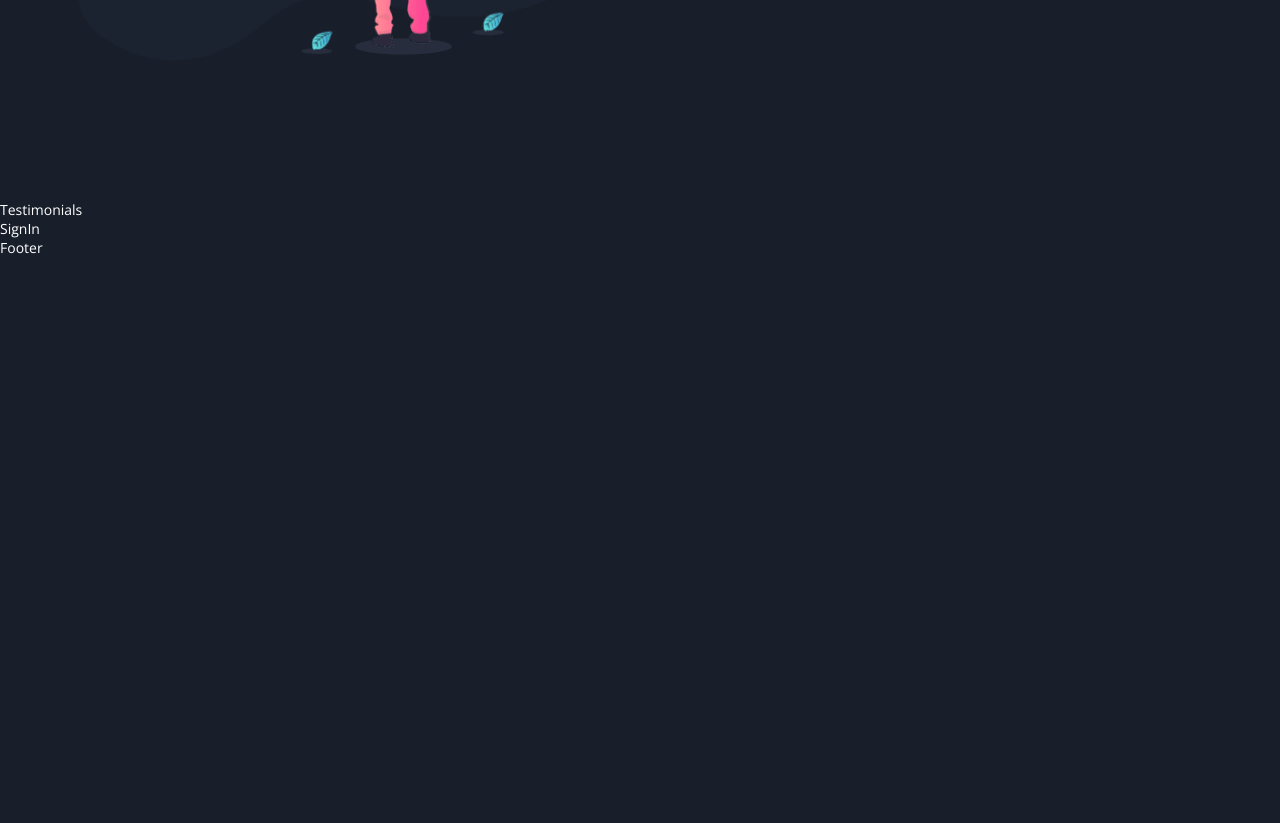
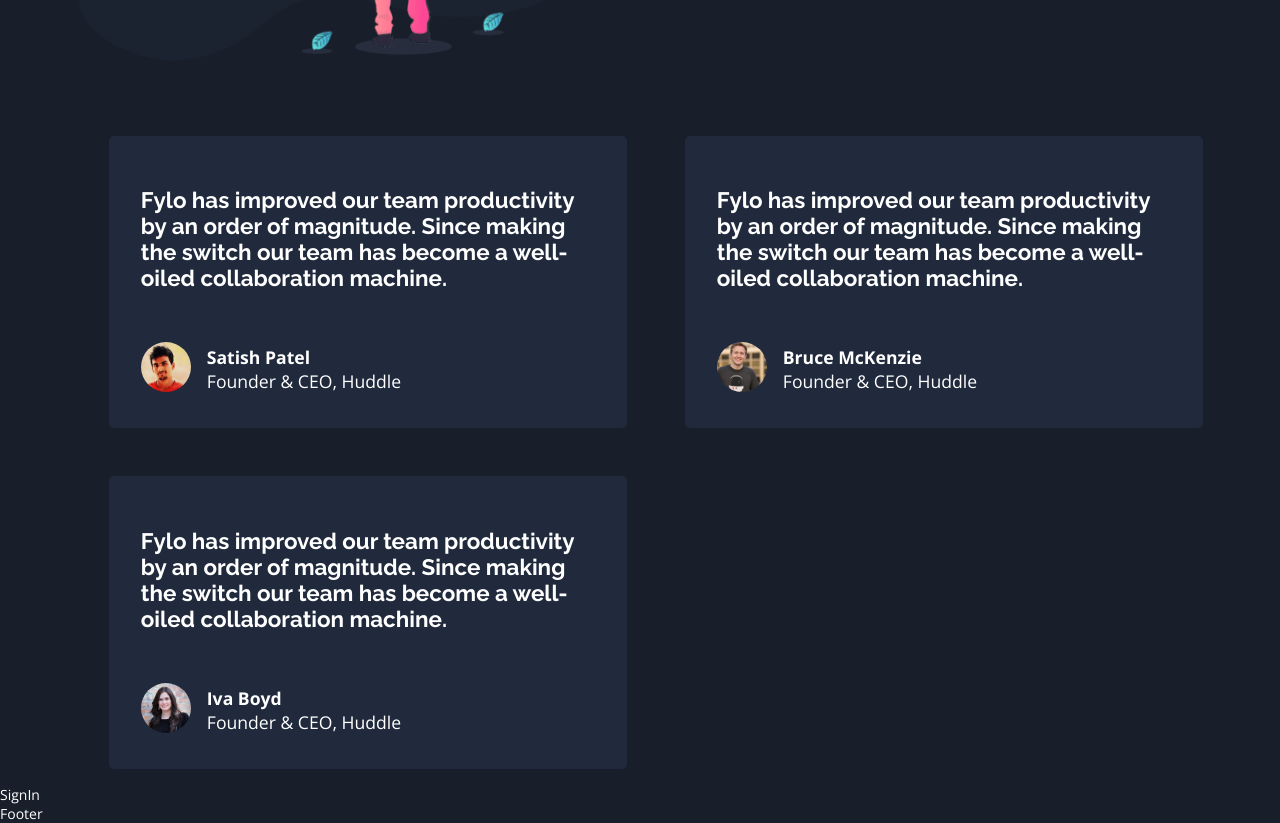
Before and after one commit to Ljusaj123/Fylo-Design-Page, a React (Create React App) app: page / in a window 1280 px wide. Shown: the part 1960-2783 px from the top of the page. Before the commit the page ends 2217 px from the top, so only its background shows below. Built offline with nearby package versions, Linux system fonts and the light colour scheme.

Commit message:
section for testimonials

```diff
--- a/src/components/Card.js
+++ b/src/components/Card.js
@@ -1,7 +1,24 @@
-import React from 'react'
+import React from "react";
 
-export const Card = () => {
+const Card = ({ props }) => {
+  const { text, name, work, image } = props;
   return (
-    <div>Card</div>
-  )
-}
+    <div className="card">
+      {console.log(text)}
+      <div className="card-text">
+        <h3>{text}</h3>
+      </div>
+      <div className="card-user">
+        <div className="card-user__image">
+          <img src={image} alt="profile" />
+        </div>
+        <div className="card-user__data">
+          <p id="name">{name}</p>
+          <p>{work}</p>
+        </div>
+      </div>
+    </div>
+  );
+};
+
+export default Card;
--- /dev/null
+++ b/src/const/Cardtext.js
@@ -0,0 +1,21 @@
+export const cardtext = [
+  {
+    text: "  Fylo has improved our team productivity by an order of magnitude. Since making the switch our team has become a well-oiled collaboration machine.",
+    name: "  Satish Patel",
+    work: "  Founder & CEO, Huddle",
+    image: "./images/profile-1.jpg",
+  },
+
+  {
+    text: "  Fylo has improved our team productivity by an order of magnitude. Since making the switch our team has become a well-oiled collaboration machine.",
+    name: "  Bruce McKenzie",
+    work: "  Founder & CEO, Huddle",
+    image: "./images/profile-2.jpg",
+  },
+  {
+    text: "  Fylo has improved our team productivity by an order of magnitude. Since making the switch our team has become a well-oiled collaboration machine.",
+    name: "  Iva Boyd",
+    work: "  Founder & CEO, Huddle",
+    image: "./images/profile-3.jpg",
+  },
+];
--- a/src/modules/Testimonials.js
+++ b/src/modules/Testimonials.js
@@ -1,9 +1,17 @@
-import React from 'react'
+import React from "react";
+import { cardtext } from "../const/Cardtext";
+import Card from "../components/Card";
 
 function Testimonials() {
   return (
-    <div>Testimonials</div>
-  )
+    <section className="testimonials">
+      <div className="testimonials-container">
+        {cardtext.map((card, index) => {
+          return <Card key={index} props={card} />;
+        })}
+      </div>
+    </section>
+  );
 }
 
-export default Testimonials
+export default Testimonials;
--- a/src/styles/css/styles.css
+++ b/src/styles/css/styles.css
@@ -28,7 +28,7 @@
 }
 
 h3 {
-  font-size: clamp(1.1rem, 2.5vw, 1.5rem);
+  font-size: clamp(1rem, 2vw, 1.4rem);
   margin: 1.2rem 0;
 }
 
@@ -93,6 +93,78 @@
           transform: scale(0.9);
 }
 
+.card {
+  width: clamp(250px, 90%, 600px);
+  display: -webkit-box;
+  display: -ms-flexbox;
+  display: flex;
+  -webkit-box-pack: center;
+      -ms-flex-pack: center;
+          justify-content: center;
+  -webkit-box-align: center;
+      -ms-flex-align: center;
+          align-items: center;
+  -webkit-box-orient: vertical;
+  -webkit-box-direction: normal;
+      -ms-flex-direction: column;
+          flex-direction: column;
+  border-radius: 5px;
+  background-color: hsl(219deg, 30%, 18%);
+  padding: 2rem;
+  justify-self: center;
+}
+.card-user {
+  width: 100%;
+  margin-top: 2rem;
+  display: -webkit-box;
+  display: -ms-flexbox;
+  display: flex;
+  -webkit-box-pack: start;
+      -ms-flex-pack: start;
+          justify-content: flex-start;
+  -webkit-box-align: center;
+      -ms-flex-align: center;
+          align-items: center;
+}
+.card-user__image {
+  margin-right: 1rem;
+}
+.card-user__image img {
+  border-radius: 50%;
+  width: 50px;
+}
+.card-user__data #name {
+  font-weight: 700;
+}
+
+@media screen and (max-width: 750px) {
+  .card {
+    padding: 1rem;
+  }
+  .card-user {
+    width: 100%;
+    margin-top: 0.5rem;
+    display: -webkit-box;
+    display: -ms-flexbox;
+    display: flex;
+    -webkit-box-pack: start;
+        -ms-flex-pack: start;
+            justify-content: flex-start;
+    -webkit-box-align: center;
+        -ms-flex-align: center;
+            align-items: center;
+  }
+  .card-user__image {
+    margin-right: 1rem;
+  }
+  .card-user__image img {
+    border-radius: 50%;
+    width: 50px;
+  }
+  .card-user__data #name {
+    font-weight: 700;
+  }
+}
 header {
   background-color: hsl(217deg, 28%, 15%);
   position: relative;
@@ -238,7 +310,7 @@
 }
 .features {
   width: 100%;
-  min-height: 80vh;
+  min-height: 70vh;
   height: -webkit-fit-content;
   height: -moz-fit-content;
   height: fit-content;
@@ -293,6 +365,10 @@
 }
 
 @media screen and (max-width: 750px) {
+  .features {
+    min-height: 50vh;
+    padding-bottom: 4rem;
+  }
   .features .features-container {
     -webkit-box-orient: vertical;
     -webkit-box-direction: normal;
@@ -308,3 +384,31 @@
     text-decoration: underline;
   }
 }
+.testimonials {
+  min-height: 50vh;
+  height: -webkit-max-content;
+  height: -moz-max-content;
+  height: max-content;
+  padding: 1rem 3rem;
+  display: -webkit-box;
+  display: -ms-flexbox;
+  display: flex;
+  -webkit-box-pack: center;
+      -ms-flex-pack: center;
+          justify-content: center;
+  -webkit-box-align: center;
+      -ms-flex-align: center;
+          align-items: center;
+}
+.testimonials-container {
+  display: grid;
+  padding-left: 2rem;
+  grid-template-columns: repeat(auto-fill, minmax(420px, 1fr));
+  row-gap: 3rem;
+}
+
+@media screen and (max-width: 750px) {
+  .testimonials {
+    padding: 1rem;
+  }
+}
--- a/src/styles/scss/base/_resets.scss
+++ b/src/styles/scss/base/_resets.scss
@@ -26,7 +26,7 @@
   line-height: 1.3;
 }
 h3 {
-  font-size: clamp(1.1rem, 2.5vw, 1.5rem);
+  font-size: clamp(1rem, 2vw, 1.4rem);
   margin: 1.2rem 0;
 }
 p {
--- /dev/null
+++ b/src/styles/scss/components/_card.scss
@@ -0,0 +1,58 @@
+@use "../base/" as *;
+
+.card {
+  width: clamp(250px, 90%, 600px);
+  @include universal-flex-display(center, center);
+  flex-direction: column;
+  border-radius: 5px;
+  background-color: $dark-blue-test-back;
+  padding: 2rem;
+
+  justify-self: center;
+
+  &-user {
+    width: 100%;
+    margin-top: 2rem;
+    @include universal-flex-display(flex-start, center);
+
+    &__image {
+      margin-right: 1rem;
+      img {
+        border-radius: 50%;
+        width: 50px;
+      }
+    }
+
+    &__data {
+      #name {
+        font-weight: $fw-bold;
+      }
+    }
+  }
+}
+
+@include media-750 {
+  .card {
+    padding: 1rem;
+
+    &-user {
+      width: 100%;
+      margin-top: 0.5rem;
+      @include universal-flex-display(flex-start, center);
+
+      &__image {
+        margin-right: 1rem;
+        img {
+          border-radius: 50%;
+          width: 50px;
+        }
+      }
+
+      &__data {
+        #name {
+          font-weight: $fw-bold;
+        }
+      }
+    }
+  }
+}
--- a/src/styles/scss/components/_index.scss
+++ b/src/styles/scss/components/_index.scss
@@ -1,2 +1,3 @@
 @forward "./navbar";
 @forward "./button";
+@forward "./card";
--- a/src/styles/scss/layout/_index.scss
+++ b/src/styles/scss/layout/_index.scss
@@ -1,3 +1,4 @@
 @forward "./header";
 @forward "./services";
 @forward "./features";
+@forward "./testimonials";
--- /dev/null
+++ b/src/styles/scss/layout/_testimonials.scss
@@ -0,0 +1,21 @@
+@use "../base/" as *;
+
+.testimonials {
+  min-height: 50vh;
+  height: max-content;
+  padding: 1rem 3rem;
+  @include universal-flex-display(center, center);
+
+  &-container {
+    display: grid;
+    padding-left: 2rem;
+    grid-template-columns: repeat(auto-fill, minmax(420px, 1fr));
+    row-gap: 3rem;
+  }
+}
+
+@include media-750 {
+  .testimonials {
+    padding: 1rem;
+  }
+}
--- a/src/styles/scss/styles.scss
+++ b/src/styles/scss/styles.scss
@@ -1,3 +1,3 @@
 @use "./base/" as b;
-@use "./components/" as a;
+@use "./components/" as c;
 @use "./layout/" as l;
```
Also changed, not shown: src/styles/scss/layout/_features.scss (+6 -2 lines).
